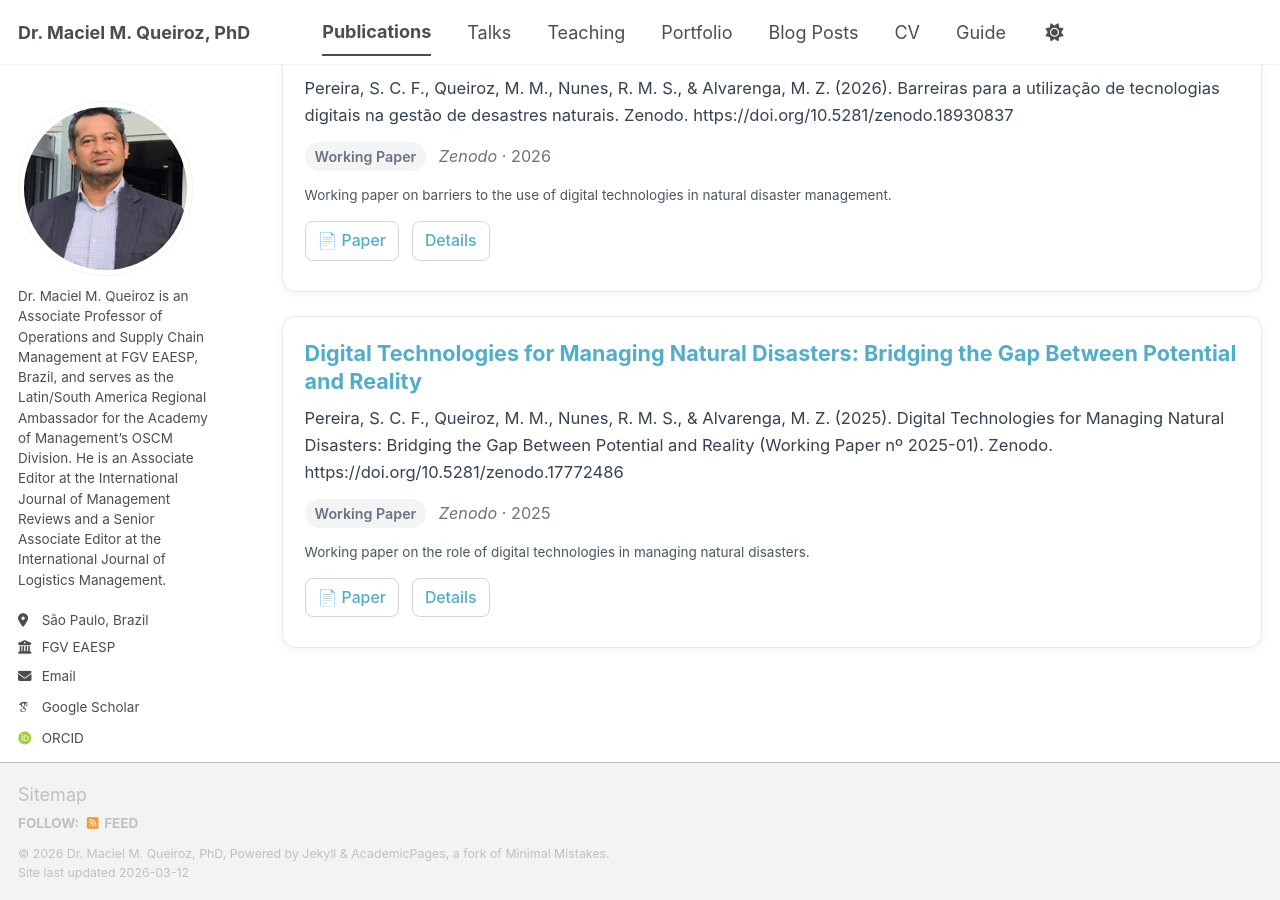
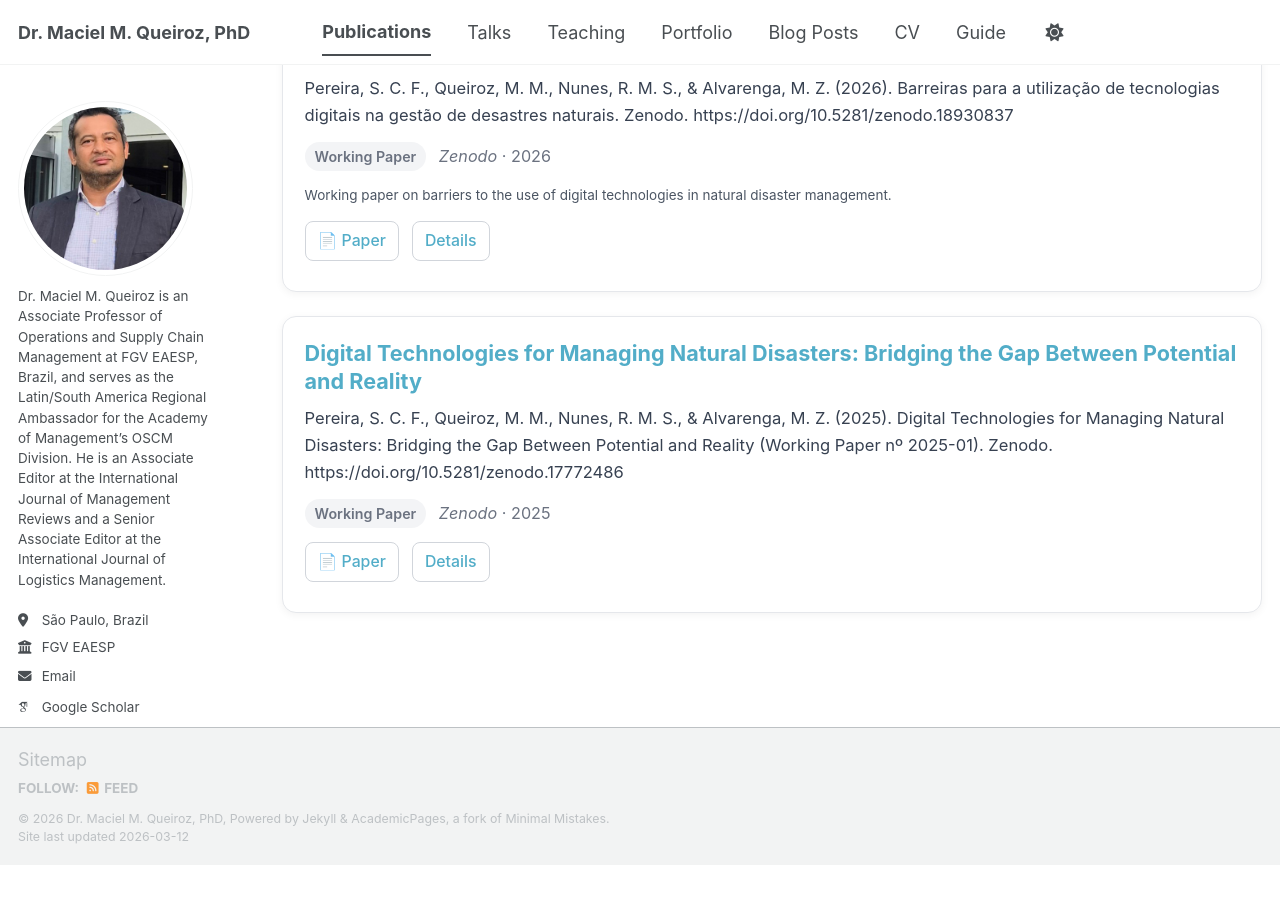
Before and after one commit to maciel-queiroz/maciel-queiroz.github.io, a Jekyll site: the page built from _pages/publications.html, in a window 1280 px wide and 900 px high, scrolled down 707 px. Built offline with Jekyll 4.4.1, drawn with Linux system fonts in a browser that asks for light colours; some web fonts are replaced; a script bundle is joined from its source files by our own code; library files that are not in the unit come from our copies; after the commit the page ends 1572 px from its top, so only the background shows below that.

Commit message:
Update 2009-10-01-paper-title-number-1.md

```diff
--- a/_publications/2009-10-01-paper-title-number-1.md
+++ b/_publications/2009-10-01-paper-title-number-1.md
@@ -7,5 +7,4 @@
 venue: "Zenodo"
 paperurl: "https://doi.org/10.5281/zenodo.17772486"
 citation: "Pereira, S. C. F., Queiroz, M. M., Nunes, R. M. S., & Alvarenga, M. Z. (2025). Digital Technologies for Managing Natural Disasters: Bridging the Gap Between Potential and Reality (Working Paper nº 2025-01). Zenodo. https://doi.org/10.5281/zenodo.17772486"
-excerpt: "Working paper on the role of digital technologies in managing natural disasters."
 ---
```
